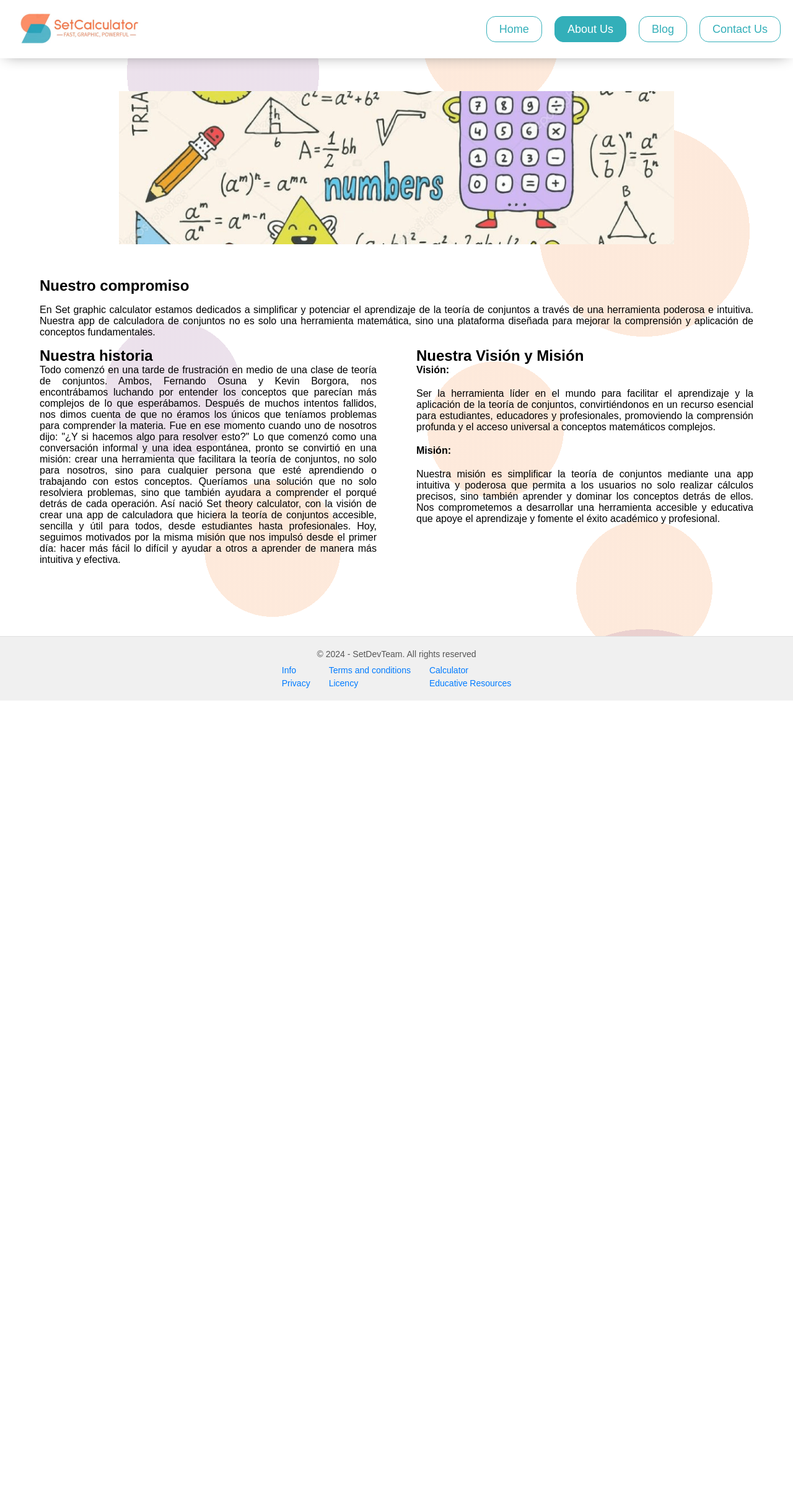
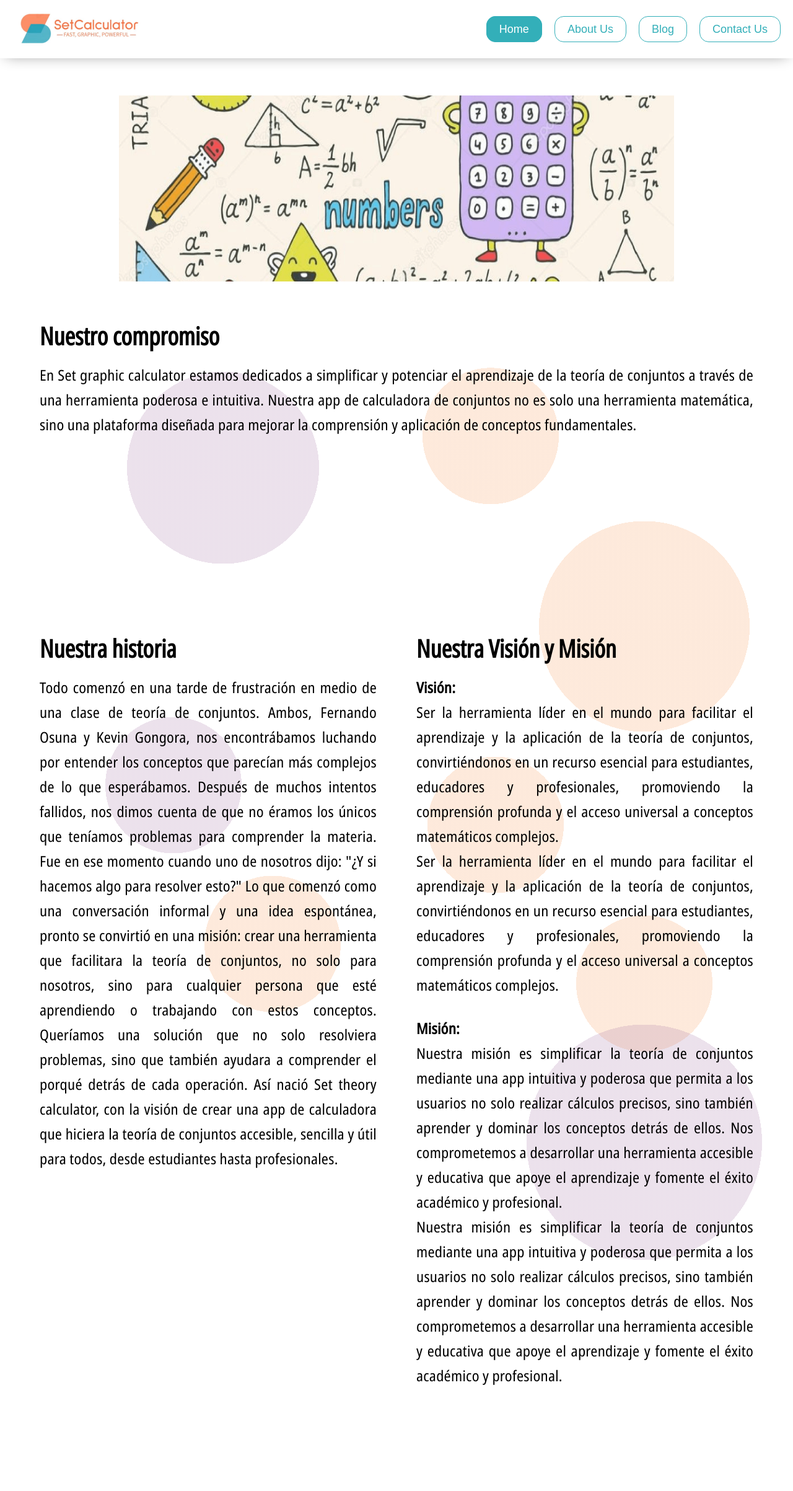
Before and after one commit to Fosuna-code/SetCalculator_LandingPage, a PHP site: page /About.html in a window 1280 px wide. Shown: the whole page at 62% size. Before the commit the page ends 1130 px from the top, so only its background shows below. Run offline with PHP 8.4, Linux system fonts and the light colour scheme.

Commit message:
Reupload of changes

```diff
--- a/About.html
+++ b/About.html
@@ -4,23 +4,22 @@
     <meta charset="UTF-8">
     <meta name="viewport" content="width=device-width, initial-scale=1.0">
     <title>About us</title>
-    <link rel="stylesheet" type="text/css" href="Style/desktop.css">
-    <link rel="stylesheet" type="text/css" href="Style/desktop-about.css">
+    <link rel="stylesheet" type="text/css" href="./Style/desktop.css">
+    <link rel="stylesheet" type="text/css" href="./Style/desktop-about.css">
     <script src="./nav-handler.js" defer></script>
 </head>
 <body>
-
     <header class="main_header">
         <nav>
             <div class="logo">
-                <img src="Style/img/logo.jpeg" alt="Logo" decoding="async" loading="lazy">
+                <img src="Style/img/logo.jpeg" alt="Logo">
             </div>
             <span class="menu-toggle">&#9776;</span>
             <ul>
-                <li><a href="./Home.html" class="nav-link">Home</a></li>
-                <li><a href="./About.html" class="nav-link active">About Us</a></li>
-                <li><a href="./Blog.html" class="nav-link">Blog</a></li>
-                <li><a href="./Home.html#Formulario" class="nav-link">Contact Us</a></li>
+                <li><a href="Home.html" class="nav-link active">Home</a></li>
+                <li><a href="#" class="nav-link">About Us</a></li>
+                <li><a href="Blog.html" class="nav-link">Blog</a></li>
+                <li><a href="Home#Formulario" class="nav-link">Contact Us</a></li>
             </ul>
         </nav>
     </header>
@@ -38,45 +37,23 @@
         </section>
         <section id="history_section">
             <div id="history_section_text">
-                <h2>Nuestra historia</h2>
-                <p>
-                    Todo comenzó en una tarde de frustración en medio de una clase de teoría de conjuntos. Ambos,   Fernando Osuna y Kevin Borgora, nos encontrábamos luchando por entender los conceptos que parecían más complejos de lo que esperábamos. Después de muchos intentos fallidos, nos dimos cuenta de que no éramos los únicos que teníamos problemas para comprender la materia. Fue en ese momento cuando uno de nosotros dijo: "¿Y si hacemos algo para resolver esto?"
+                <h2 class="column-section-h2">Nuestra historia</h2>
+                <p class="column-section-txt">
+                    Todo comenzó en una tarde de frustración en medio de una clase de teoría de conjuntos. Ambos,   Fernando Osuna y Kevin Gongora, nos encontrábamos luchando por entender los conceptos que parecían más complejos de lo que esperábamos. Después de muchos intentos fallidos, nos dimos cuenta de que no éramos los únicos que teníamos problemas para comprender la materia. Fue en ese momento cuando uno de nosotros dijo: "¿Y si hacemos algo para resolver esto?"
                     Lo que comenzó como una conversación informal y una idea espontánea, pronto se convirtió en una misión: crear una herramienta que facilitara la teoría de conjuntos, no solo para nosotros, sino para cualquier persona que esté aprendiendo o trabajando con estos conceptos. Queríamos una solución que no solo resolviera problemas, sino que también ayudara a comprender el porqué detrás de cada operación.
                     Así nació Set theory calculator, con la visión de crear una app de calculadora que hiciera la teoría de conjuntos accesible, sencilla y útil para todos, desde estudiantes hasta profesionales.
-                    Hoy, seguimos motivados por la misma misión que nos impulsó desde el primer día: hacer más fácil lo difícil y ayudar a otros a aprender de manera más intuitiva y efectiva.
-                </p>
-            </div>
         </section>
         <section id="mission_vision_section">
             <div id="mission_vision_section_text">
-                <h2>Nuestra Visión y Misión</h2>
+                <h2 class="column-section-h2">Nuestra Visión y Misión</h2>
                 <p class="mission-vision">Visión:</p>
                 <p>Ser la herramienta líder en el mundo para facilitar el aprendizaje y la aplicación de la teoría de conjuntos, convirtiéndonos en un recurso esencial para estudiantes, educadores y profesionales, promoviendo la comprensión profunda y el acceso universal a conceptos matemáticos complejos.</p>
+                <p class="column-section-txt">Ser la herramienta líder en el mundo para facilitar el aprendizaje y la aplicación de la teoría de conjuntos, convirtiéndonos en un recurso esencial para estudiantes, educadores y profesionales, promoviendo la comprensión profunda y el acceso universal a conceptos matemáticos complejos.</p>
                 <p class="mission-vision">Misión:</p>
                 <p> Nuestra misión es simplificar la teoría de conjuntos mediante una app intuitiva y poderosa que permita a los usuarios no solo realizar cálculos precisos, sino también aprender y dominar los conceptos detrás de ellos. Nos comprometemos a desarrollar una herramienta accesible y educativa que apoye el aprendizaje y fomente el éxito académico y profesional.</p>
+                <p class="column-section-txt"> Nuestra misión es simplificar la teoría de conjuntos mediante una app intuitiva y poderosa que permita a los usuarios no solo realizar cálculos precisos, sino también aprender y dominar los conceptos detrás de ellos. Nos comprometemos a desarrollar una herramienta accesible y educativa que apoye el aprendizaje y fomente el éxito académico y profesional.</p>
             </div>
         </section>
     </div>
-
-    <footer class="footer">
-        <div class="footer-content">
-            <span>© 2024 - SetDevTeam. All rights reserved</span>
-            <div class="footer-columns">
-                <div class="column">
-                    <a href="">Info</a>
-                    <a href="">Privacy</a>
-                </div>
-                <div class="column">
-                    <a href="">Terms and conditions</a>
-                    <a href="">Licency</a>
-                </div>
-                <div class="column">
-                    <a href="">Calculator</a>
-                    <a href="">Educative Resources</a>
-                </div>
-            </div>
-        </div>
-    </footer>
-
 </body>
 </html>
--- a/Style/desktop-about.css
+++ b/Style/desktop-about.css
@@ -1,17 +1,26 @@
 
 /*About us section*/
-
+h2 {
+    font-family: var(--font-primary);
+    font-size: var(--font-size-xl);
+}
+p{
+    font-family: var(--font-secondary);
+    font-size: var(--font-size-md);
+    line-height: 2.5rem;
+    letter-spacing: 0.01688rem;
+    letter-spacing: 0.01688rem; /*added to avoid feeligs that the letters of the font are too close one to another*/
+}
 #about-container{
     width: 100%;
-    height: 80%;
     display: grid;
-    grid-template-rows: repeat(2, 1fr);
+    grid-template-rows: 40% 60%;
     grid-template-columns: repeat(2, 1fr);
     text-align: justify;
 }
 #compromise_section{
     width: 100%;
-    height: 100%;
+    min-height: 125vh;
     margin: 7.5vh 0 0 0;
     grid-column: 1/3;
     grid-row: 1/2;
@@ -19,18 +28,19 @@
 #compromise_text{
     display: block;
     width: 90%;
-    height: 30%;
+    height: 70%;
     margin: 7.5vh auto auto auto;
 }
 #img-container{
     display: flex;
     width: 100%;
-    height: 50%;
+    height: 30%;
     align-items: center;
     justify-content: center;
 }
 #compromise_img{
     width: 70%;
+    height: 100%;
 }
 #history_section{
     grid-column: 1/2;
@@ -45,27 +55,25 @@
     flex-flow: column;
 }
 #history_section_text{
+    /*as there are two columns it makes the text 5% away from the center and 10% away from the screen border*/
     margin: 0 5% 0 10%;
 }
 #mission_vision_section_text{
+    /*as there are two columns it makes the text 5% away from the center and 10% away from the screen border, this time with the right-sided section*/
     margin: 0 10% 0 5%;
-}
-#history_section_text, #mission_vision_section_text{
-    width: 85%;
 }
 #history_section, #mission_vision_section {
     height: 100%;
 }
-#history_section h2, #mission_vision_section h2, #history_section p, #mission_vision_section p{
+.column-section-h2, .column-section-txt{
     width: 100%;
 }
 .mission-vision{
     font-weight: bold;
 }
-#history_section p, #mission_vision_section p{
+.column-section-txt{
     margin-bottom: 1.25em;
 }
-
 .column-section-h2, #compromise_section h2{
     margin-bottom: 1rem;
 }
@@ -79,34 +87,23 @@
     }
 }
 @media only screen and (max-width: 768px) {
-    nav {
-        display: none;
-    }
-
     /*the content will be now on a single column rather than 2*/
-    #about-container {
+    #about-container{
         display: flex;
         flex-flow: column;
         align-items: center;
     }
-
-    /*added a mandatory min height to prevent the sections overlapping*/
+     /*added a mandatory min height to prevent the sections overlapping*/
     #compromise_section {
         min-height: 75vh;
     }
-
     /*added a mandatory min height to prevent the sections overlapping*/
     #mission_vision_section, #history_section {
         min-height: 80vh;
     }
-
     /*made the text centered rather than having different margins depending on the location*/
-    #history_section_text, #mission_vision_section_text, #compromise_text {
+    #history_section_text, #mission_vision_section_text, #compromise_text{
         margin: 7.5vw auto auto auto;
         width: 85vw;
     }
-
-    #history_section h2, #mission_vision_section h2, #compromise_section h2 {
-        margin-bottom: 1em;
-    }
 }
```
